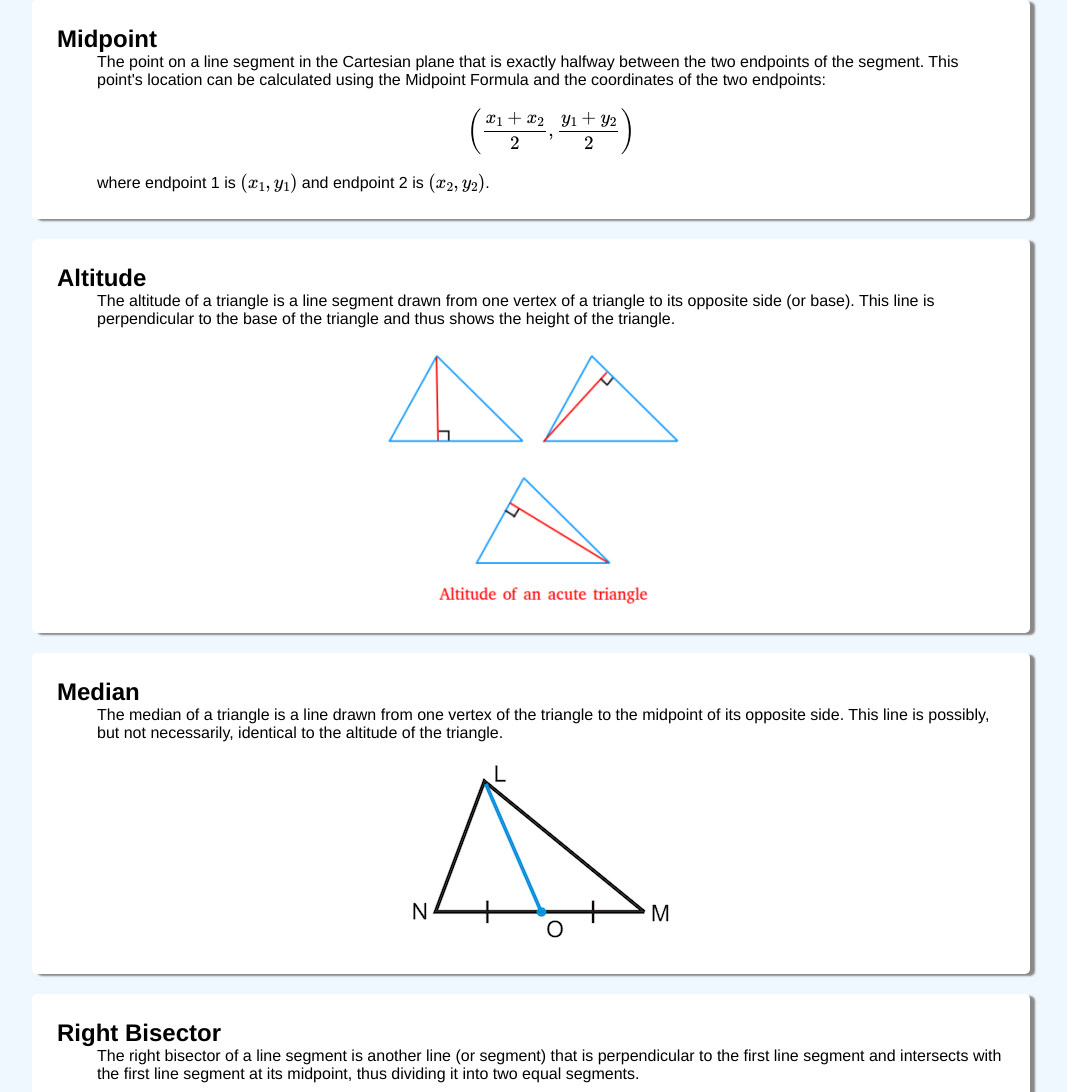
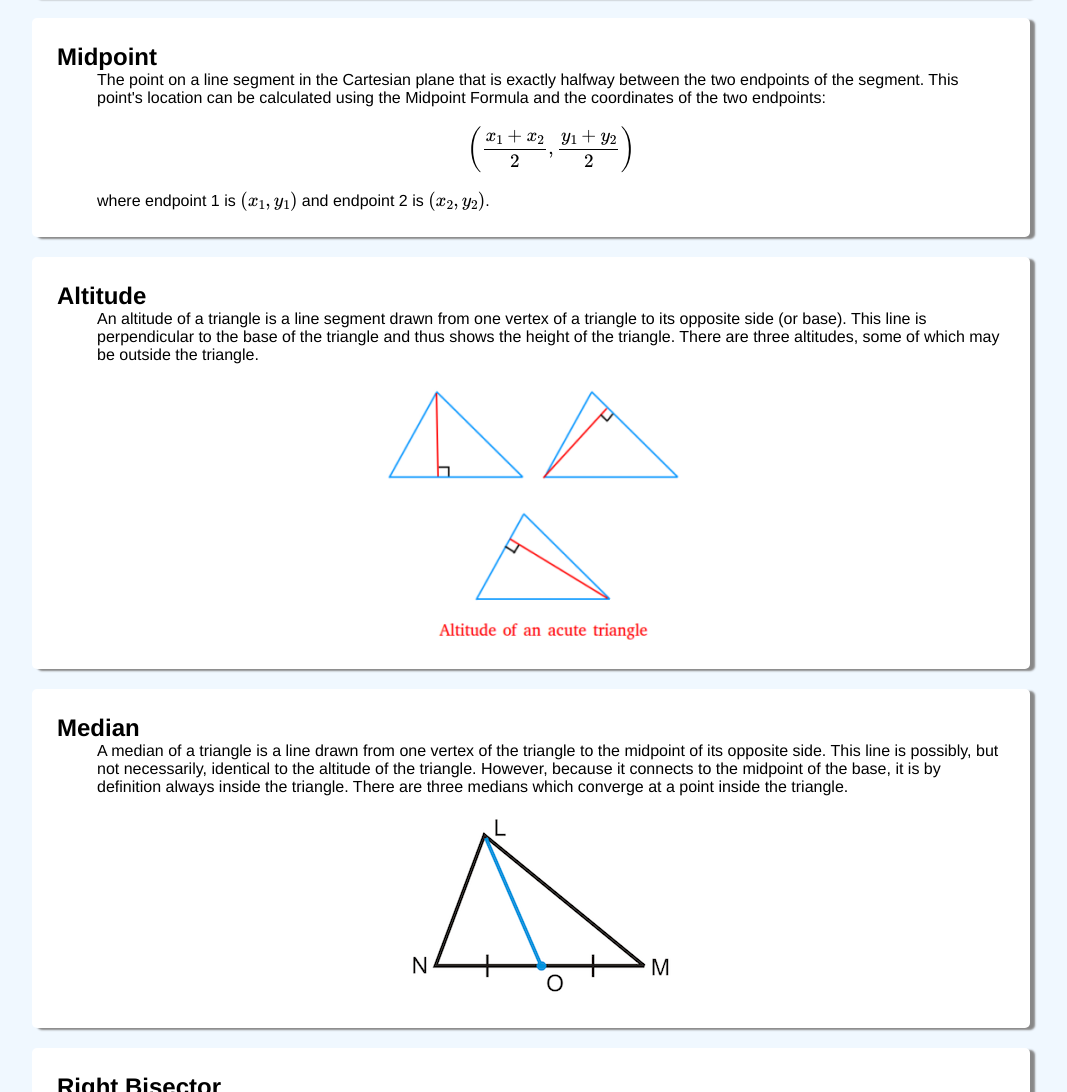
Before and after one commit to eusebius24/geometry, a plain HTML site: page index.html in a window 1280 px wide. Shown: the part 2087-3179 px from the top of the page, without its empty margins (109-1176 px from the left). Drawn offline with nearby package versions, Linux system fonts and the light colour scheme.

Commit message:
refined some definitions

```diff
--- a/index.html
+++ b/index.html
@@ -38,7 +38,7 @@
 
       <div class="definition">
         <dt>Slope/y-intercept form</dt>
-        <dd>This is a method of writing the equation of a line that clearly shows the slope of the line and the <strong>y-intercept</strong> of the line, which is the point at which the line crosses the y-axis.  It is expressed as follows: \[y = mx + b\] where y is the y-coordinate of any point on the line, m is the slope of the line, x is the x-coordinate of any point on the line, and b is the point (0, b) where the line crosses the y-axis.</dd>
+        <dd>This is a method of writing the equation of a line that clearly shows the slope of the line and the <strong>y-intercept</strong> of the line, which is the point at which the line crosses the y-axis.  It is expressed as follows: \[y = mx + b\] where y is the y-coordinate of any point on the line, m is the slope of the line, x is the x-coordinate of any point on the line, and b is the point (0, b) where the line crosses the y-axis. Slope can be positive or negative depending on the direction in which the line traverses the Cartesian plane.  A horizontal line has a slope of 0, while a vertical line's slope is undefined.</dd>
       </div>
 
       <div class="definition">
@@ -58,13 +58,13 @@
 
       <div class="definition">
         <dt>Altitude</dt>
-        <dd>The altitude of a triangle is a line segment drawn from one vertex of a triangle to its opposite side (or base). This line is perpendicular to the base of the triangle and thus shows the height of the triangle.</dd>
+        <dd>An altitude of a triangle is a line segment drawn from one vertex of a triangle to its opposite side (or base). This line is perpendicular to the base of the triangle and thus shows the height of the triangle. There are three altitudes, some of which may be outside the triangle.</dd>
         <img src="images/altitude.png" alt="Altitude of a triangle">
       </div>
 
       <div class="definition">
         <dt>Median</dt>
-        <dd>The median of a triangle is a line drawn from one vertex of the triangle to the midpoint of its opposite side. This line is possibly, but not necessarily, identical to the altitude of the triangle.</dd>
+        <dd>A median of a triangle is a line drawn from one vertex of the triangle to the midpoint of its opposite side. This line is possibly, but not necessarily, identical to the altitude of the triangle. However, because it connects to the midpoint of the base, it is by definition always inside the triangle. There are three medians which converge at a point inside the triangle.</dd>
         <img src="images/median.png" alt="Median of a triangle">
       </div>
 
```
